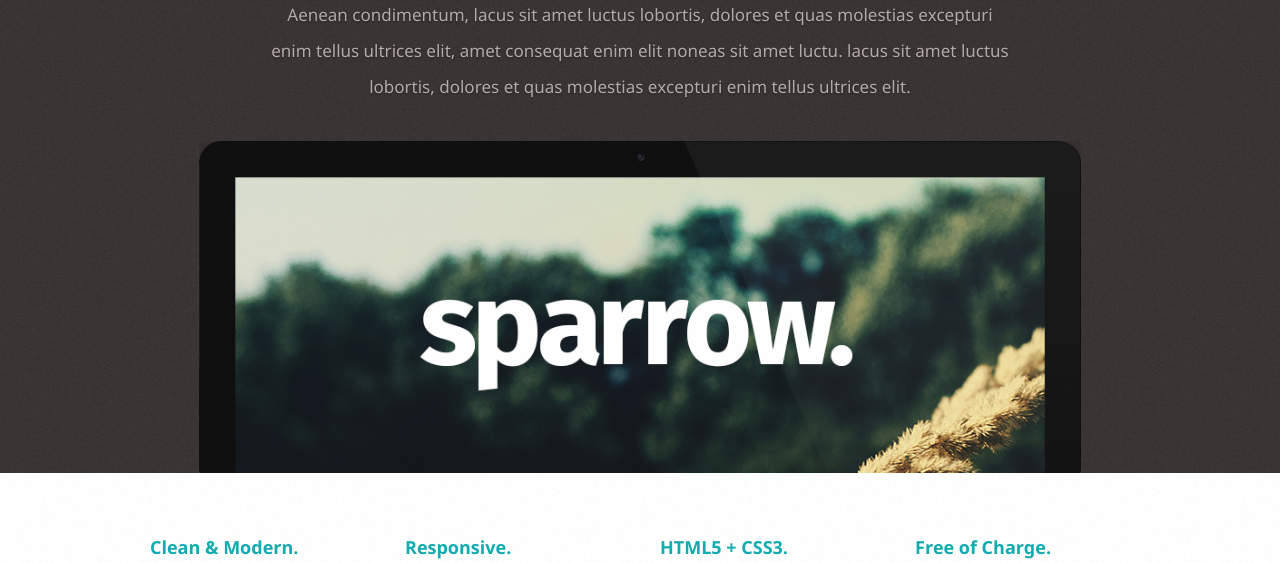
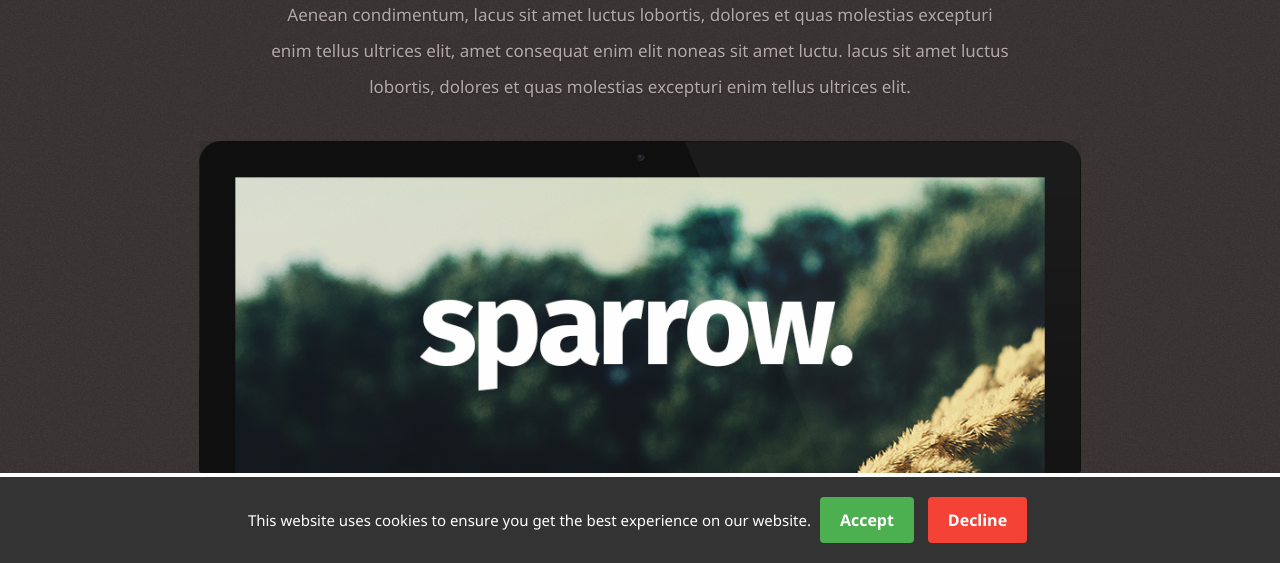
Before and after one commit to etolk/gtm, a plain HTML site: page index.html in a window 1280 px wide. Shown: the part 237-800 px from the top of the page. Drawn offline with nearby package versions, Linux system fonts and the light colour scheme.

Commit message:
Update index.html

```diff
--- a/index.html
+++ b/index.html
@@ -45,7 +45,7 @@
 
    <!-- Cookie banner Script
    ================================================== -->
-   <script src="script.js"></script>
+   <script src="js/cookie-banner.js"></script>
 
 <!--    <meta http-equiv="Content-Security-Policy" CONTENT="default-src 'self'; font-src 'self'; img-src 'self'; script-src 'self' 'unsafe-inline' https://ajax.googleapis.com https://www.googletagmanager.com; style-src 'self' 'unsafe-inline'"> -->
 
```
